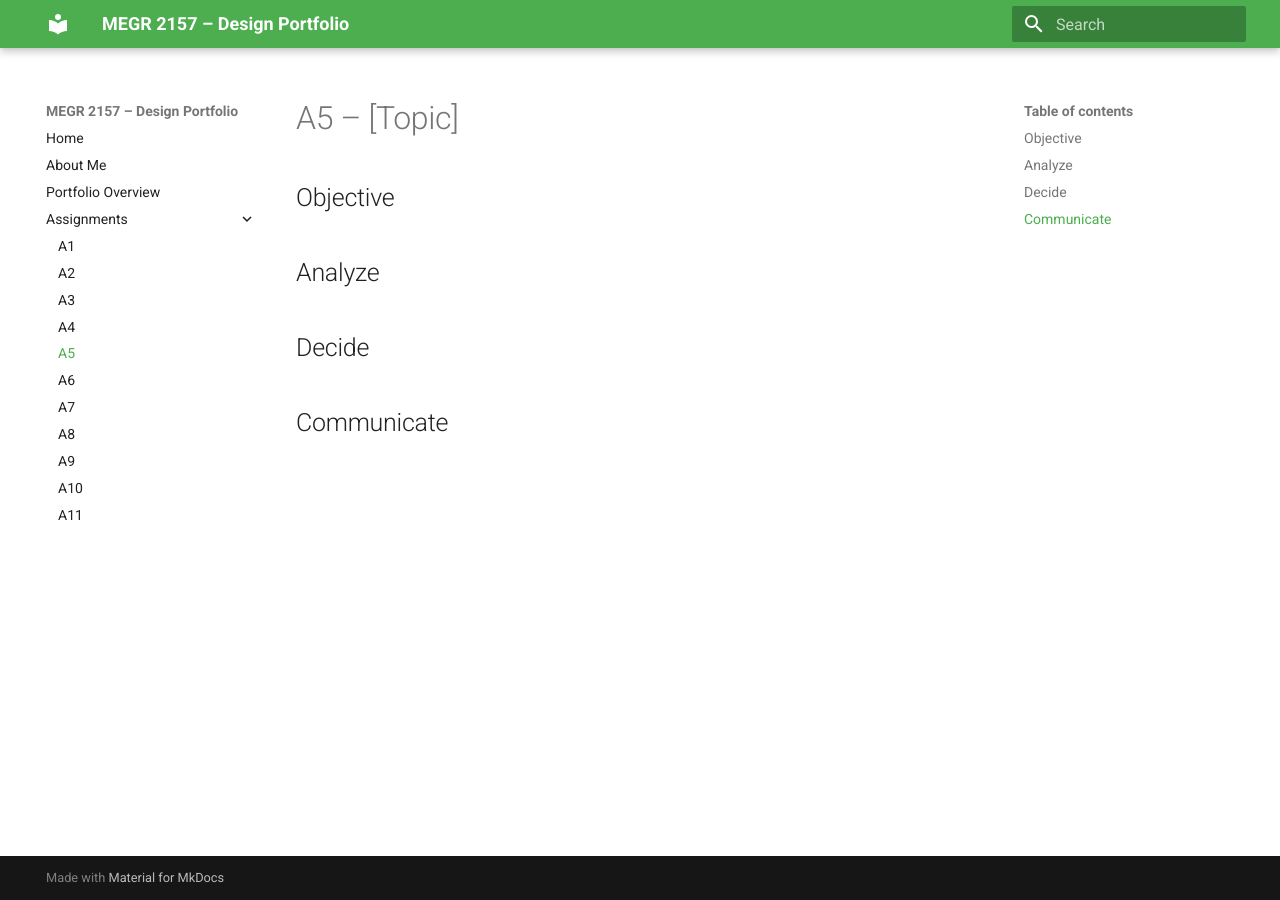
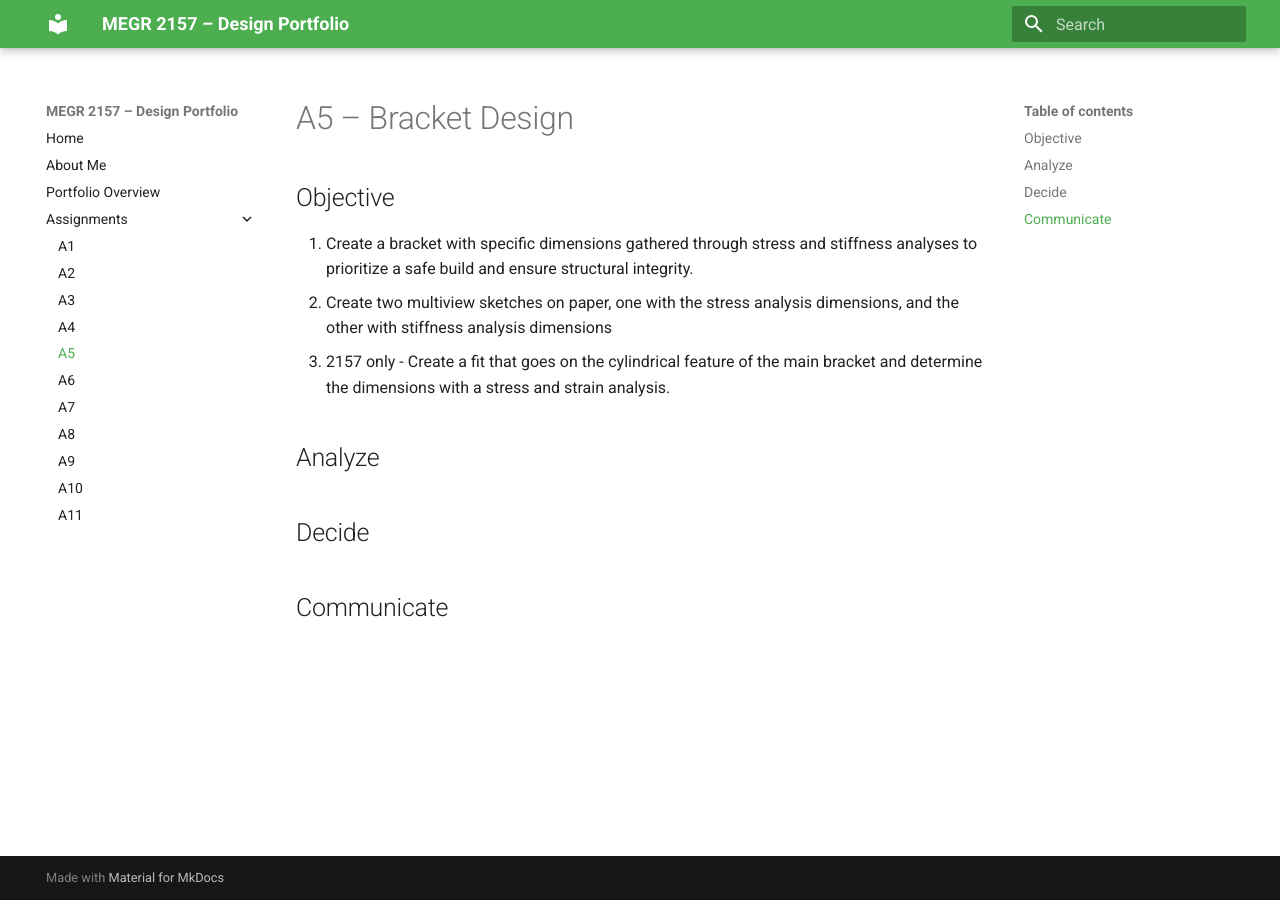
Before and after one commit to N03L1T0/megr2157-noel-portfolio, an MkDocs documentation site: the page built from docs/assignments/A05/index.md, in a window 1280 px wide. Built offline with MkDocs 1.6.1 and Material for MkDocs 9.7.7, drawn with Linux system fonts in a browser that asks for light colours.

Commit message:
Revise A5 assignment title and objectives
Updated assignment topic and objectives for A5.

```diff
--- a/docs/assignments/A05/index.md
+++ b/docs/assignments/A05/index.md
@@ -1,7 +1,10 @@
-# A5 – [Topic]
+# A5 – Bracket Design
 
 ## Objective
 
+1. Create a bracket with specific dimensions gathered through stress and stiffness analyses to prioritize a safe build and ensure structural integrity.
+2. Create two multiview sketches on paper, one with the stress analysis dimensions, and the other with stiffness analysis dimensions
+3. 2157 only - Create a fit that goes on the cylindrical feature of the main bracket and determine the dimensions with a stress and strain analysis.
 
 ## Analyze
 
```
